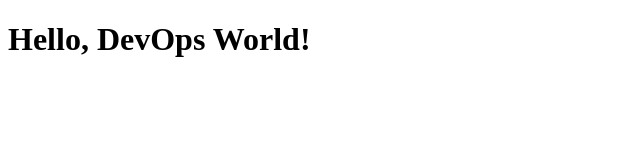
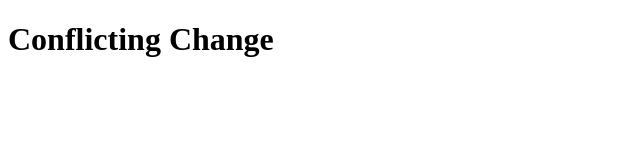
Before and after one commit to itzshivpandit/PracTice, a plain HTML site: page index.html in a window 1280 px wide. Shown: the whole page, without its empty margins (0-640 px from the left). Drawn offline with Linux system fonts and the light colour scheme.

Commit message:
Create a conflict

```diff
--- a/index.html
+++ b/index.html
@@ -1,9 +1,9 @@
 <!DOCTYPE html>
 <html>
 <head>
-    <title>My DevOps Project</title>
+    <title>My Conflict DevOps Project</title>
 </head>
 <body>
-    <h1>Hello, DevOps World!</h1>
+    <h1>Conflicting Change</h1>
 </body>
 </html>
```
